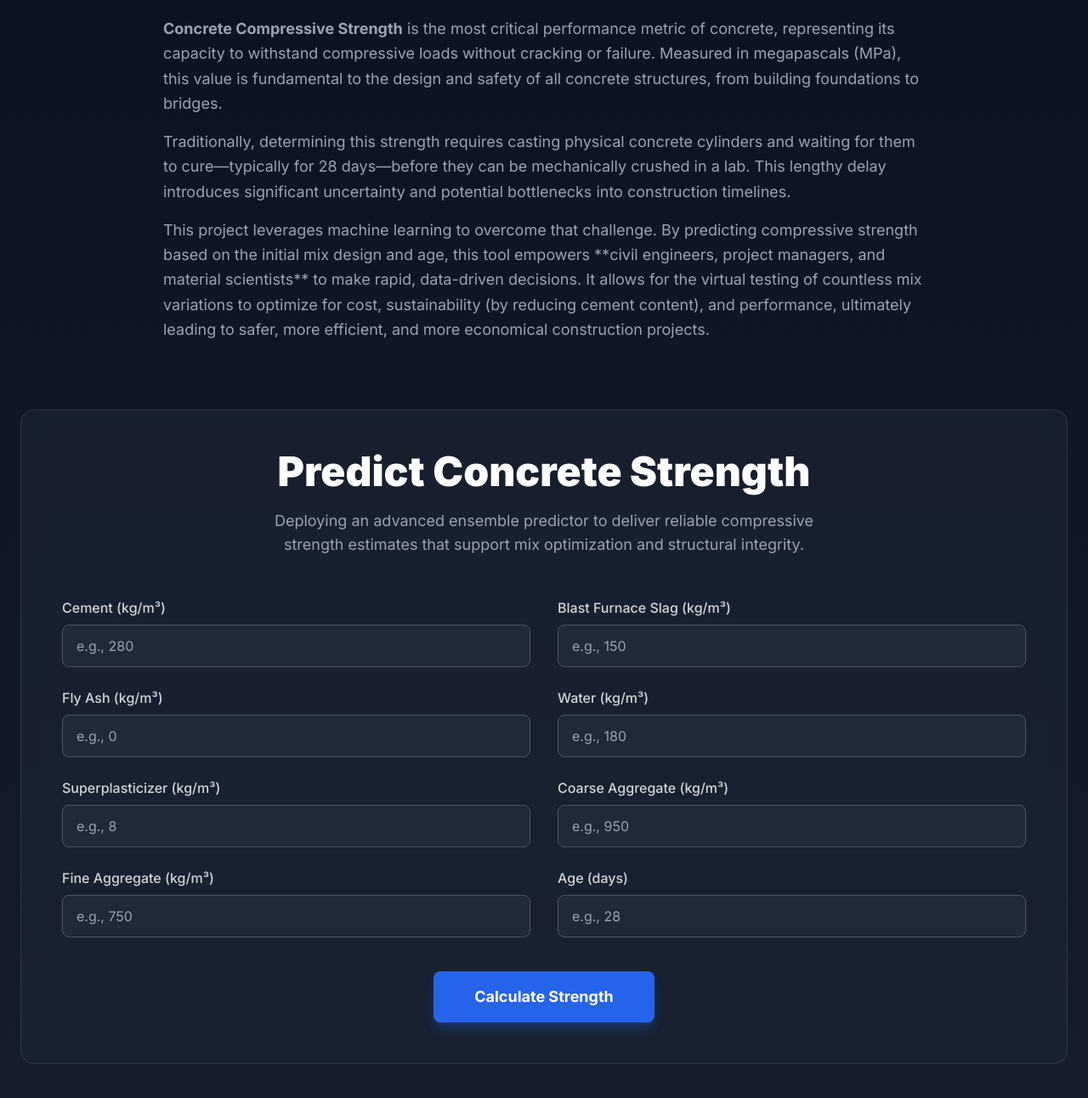
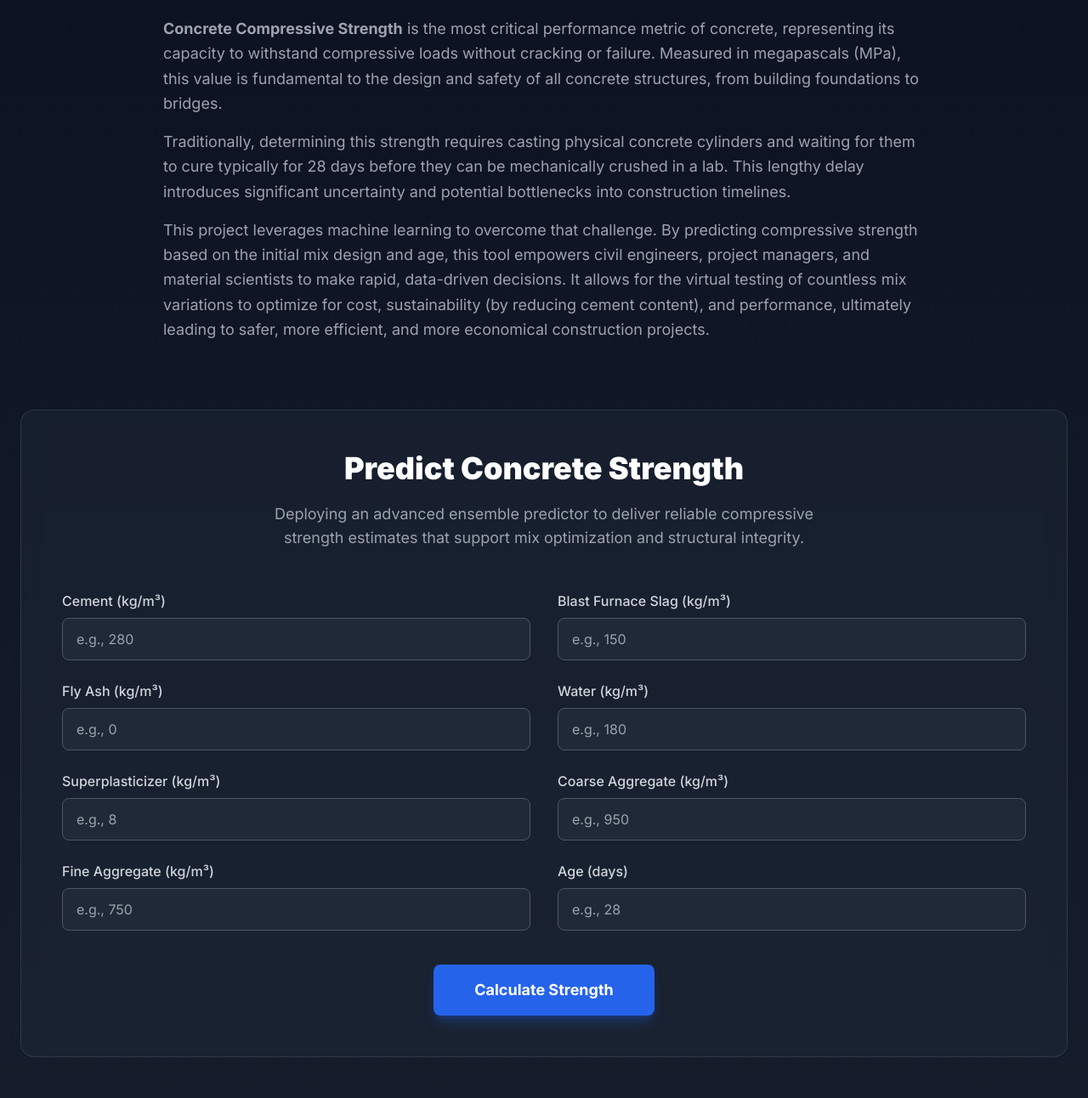
Before and after one commit to vidyacheekuri/concrete_compressive_strength, a Flask app: page / in a window 1280 px wide. Shown: the part 173-1465 px from the top of the page at 85% size. Run offline with Flask 3, Linux system fonts and the light colour scheme; parts of the project's set-up code (start-up, migrations or seed data) failed here and were passed over; some libraries are stand-ins or nearby versions.

Commit message:
Changed HTML

```diff
--- a/templates/index.html
+++ b/templates/index.html
@@ -62,7 +62,8 @@
 
     <main class="container mx-auto px-6 py-16">
 
-        <!-- About the Project Section (MOVED TO TOP) -->
+        <!-- About the Project Section -->
+
         <section id="about" class="text-center">
             <h2 class="text-4xl font-bold mb-6 text-white">Project Overview</h2>
             <div class="max-w-4xl mx-auto text-gray-400 leading-relaxed text-lg text-left space-y-4">
@@ -70,18 +71,18 @@
                     <strong>Concrete Compressive Strength</strong> is the most critical performance metric of concrete, representing its capacity to withstand compressive loads without cracking or failure. Measured in megapascals (MPa), this value is fundamental to the design and safety of all concrete structures, from building foundations to bridges.
                 </p>
                 <p>
-                    Traditionally, determining this strength requires casting physical concrete cylinders and waiting for them to cure—typically for 28 days—before they can be mechanically crushed in a lab. This lengthy delay introduces significant uncertainty and potential bottlenecks into construction timelines.
+                    Traditionally, determining this strength requires casting physical concrete cylinders and waiting for them to cure typically for 28 days before they can be mechanically crushed in a lab. This lengthy delay introduces significant uncertainty and potential bottlenecks into construction timelines.
                 </p>
                 <p>
-                    This project leverages machine learning to overcome that challenge. By predicting compressive strength based on the initial mix design and age, this tool empowers **civil engineers, project managers, and material scientists** to make rapid, data-driven decisions. It allows for the virtual testing of countless mix variations to optimize for cost, sustainability (by reducing cement content), and performance, ultimately leading to safer, more efficient, and more economical construction projects.
+                    This project leverages machine learning to overcome that challenge. By predicting compressive strength based on the initial mix design and age, this tool empowers civil engineers, project managers, and material scientists to make rapid, data-driven decisions. It allows for the virtual testing of countless mix variations to optimize for cost, sustainability (by reducing cement content), and performance, ultimately leading to safer, more efficient, and more economical construction projects.
                 </p>
             </div>
         </section>
 
-        <!-- Main Predictor Section (NOW SECOND) -->
+        <!-- Main Predictor Section -->
         <section id="predictor" class="glass-card rounded-2xl p-8 md:p-12 mt-20">
             <div class="text-center mb-12">
-                <h1 class="text-4xl md:text-5xl font-black text-white leading-tight">
+                <h1 class="text-4xl md:text-4xl font-black text-white leading-tight">
                     Predict Concrete Strength
                 </h1>
                 <p class="text-gray-400 mt-5 max-w-2xl mx-auto text-lg">
@@ -107,6 +108,7 @@
                 </div>
             </div>
         </section>
+
 
         <!-- How It Works Section -->
         <section id="how-it-works" class="mt-24">
```
